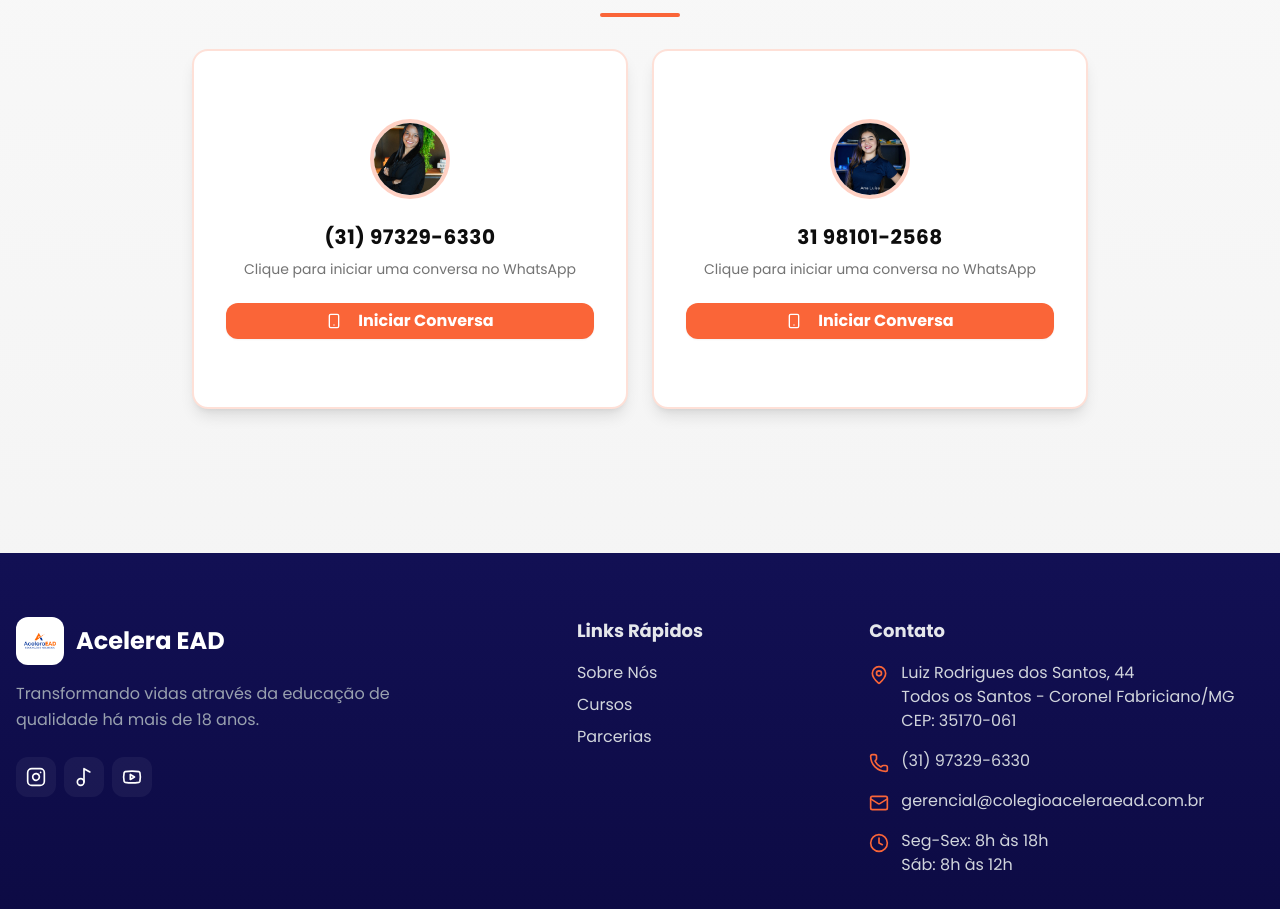
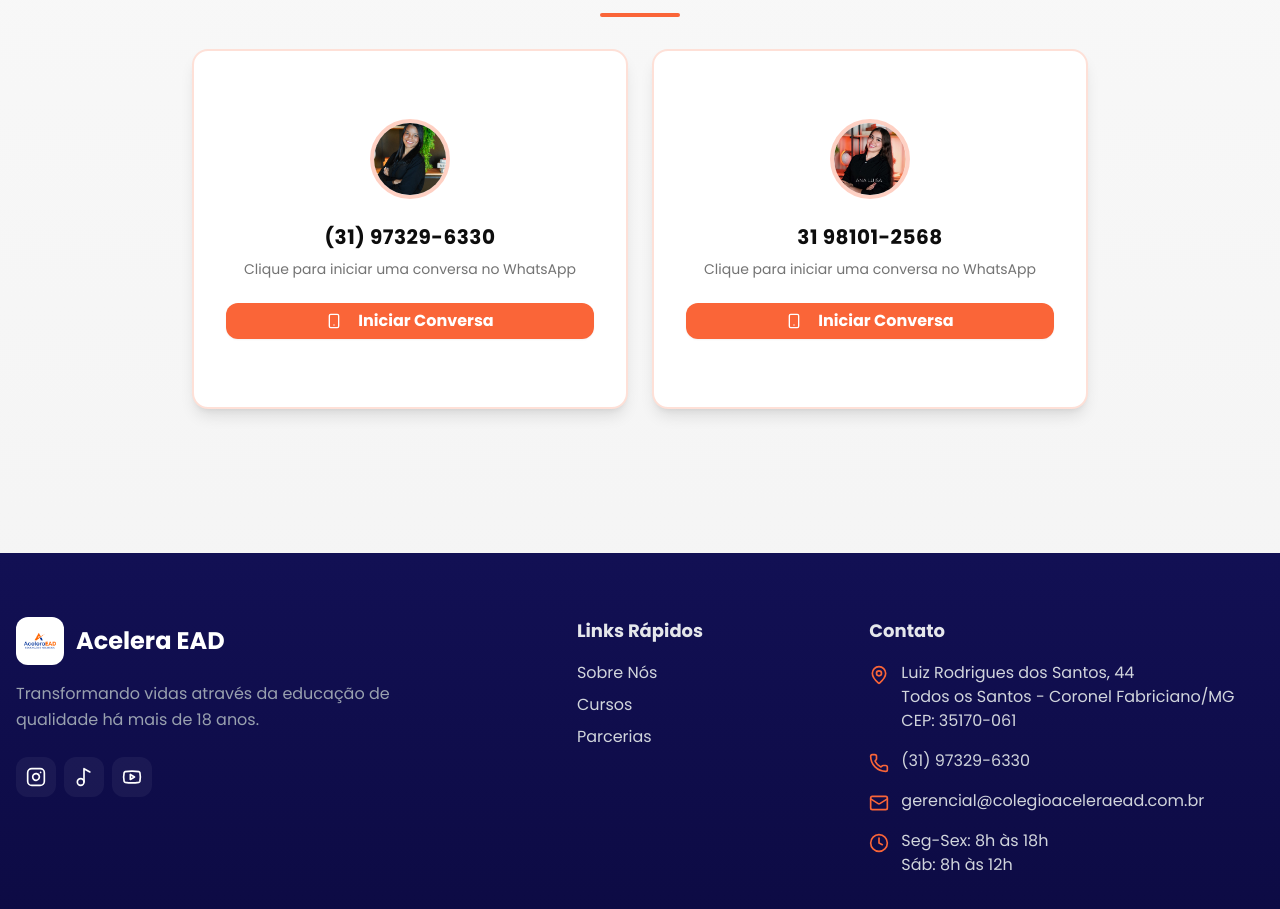
Before and after one commit to Peixotim/Site-Acelera-EAD, a Next.js app: page /about in a window 1280 px wide. Shown: the part 1567-2476 px from the top of the page. Built offline with nearby package versions, Linux system fonts and the light colour scheme.

Commit message:
feat: Atualiza imagem de i2.jpg para i2.jpeg na seção de contato

```diff
--- a/app/about/page.tsx
+++ b/app/about/page.tsx
@@ -80,7 +80,7 @@ const About = () => {
         {
           number: "31 98101-2568",
           href: "https://wa.me/5531981012568?text=Ol%C3%A1%2C%20gostaria%20de%20mais%20informa%C3%A7%C3%B5es%20sobre%20a%20parceria%20de%20Tecnicos",
-          image: "/i2.jpg"
+          image: "/i2.jpeg"
         }
       ],
     },
```
Also changed, not shown: public/i2.jpeg (added), public/i2.jpg (deleted).
